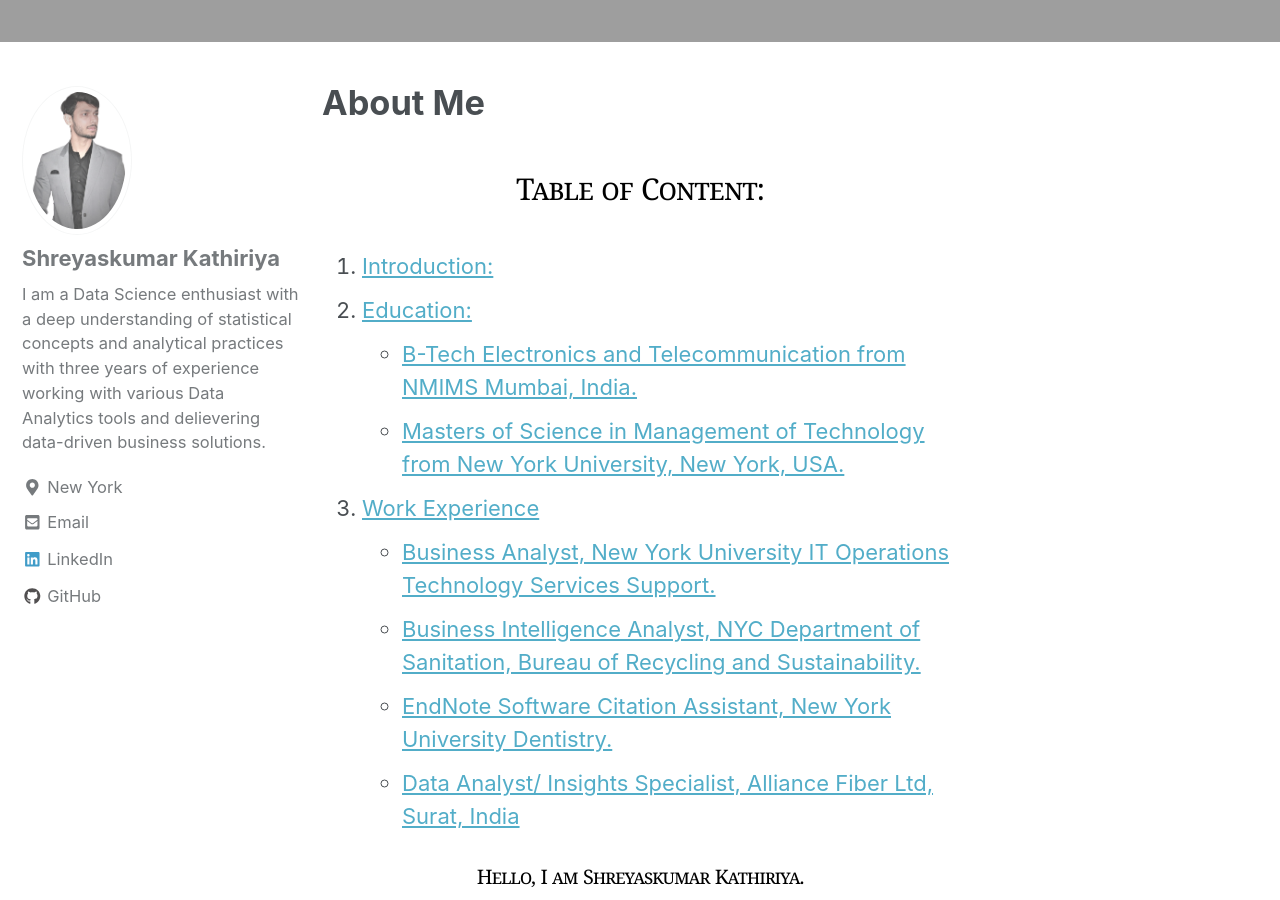
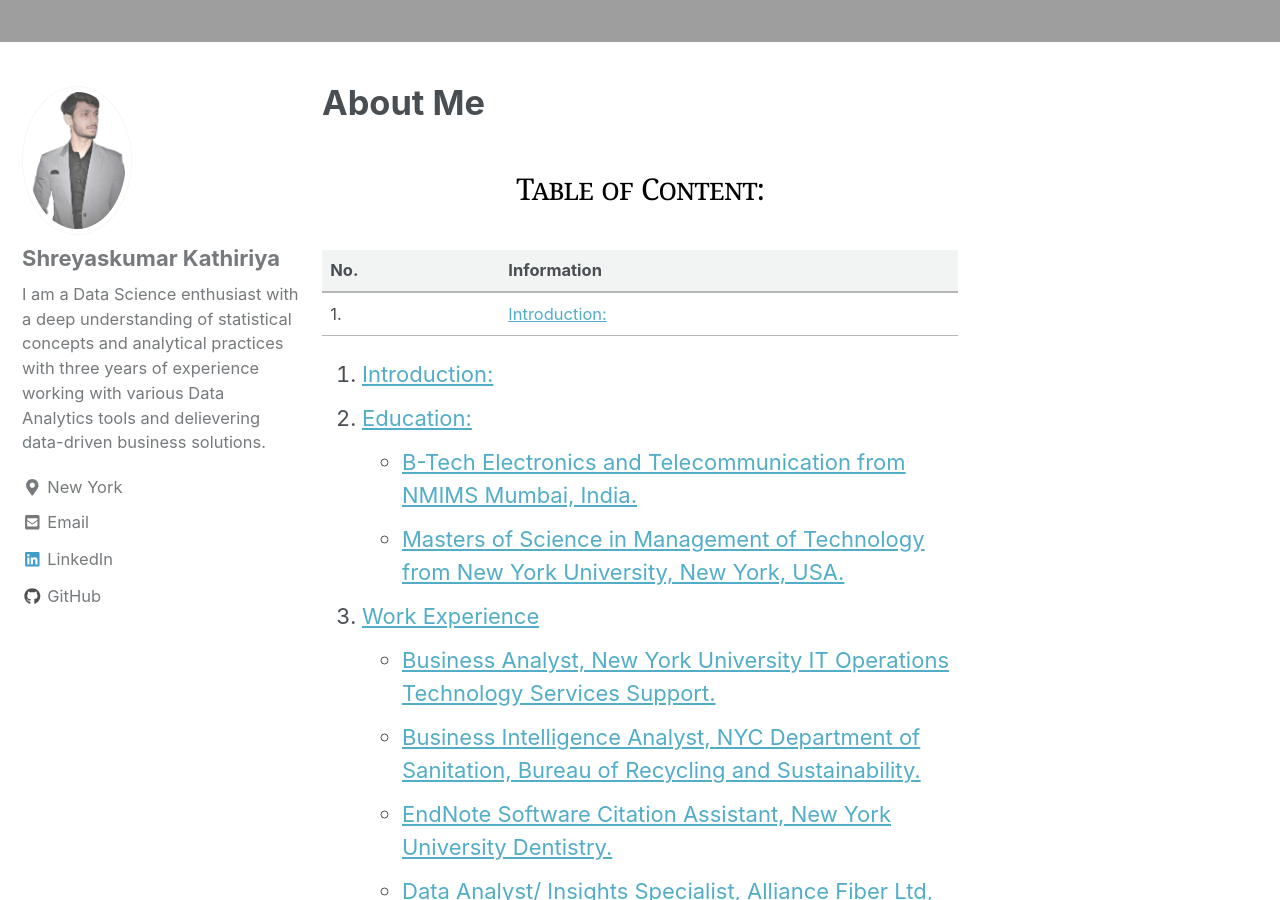
Before and after one commit to Shreyash1811/Shreyash1811.github.io, a Jekyll site: the page built from _pages/about.md, in a window 1280 px wide and 900 px high, scrolled down 1018 px. Built offline with Jekyll 4.4.1, drawn with Linux system fonts in a browser that asks for light colours; nearby versions of some CDN libraries.

Commit message:
Update about.md

```diff
--- a/_pages/about.md
+++ b/_pages/about.md
@@ -15,6 +15,10 @@
 text-align: center;
 font-variant: small-caps;
 text-transform: none;"> Table of Content: </p>
+
+|No.| Information  |
+|---|---|
+|1.| [Introduction:](#intro)  |
 
 1. [Introduction:](#intro)
 2. [Education:](#edu)
```
